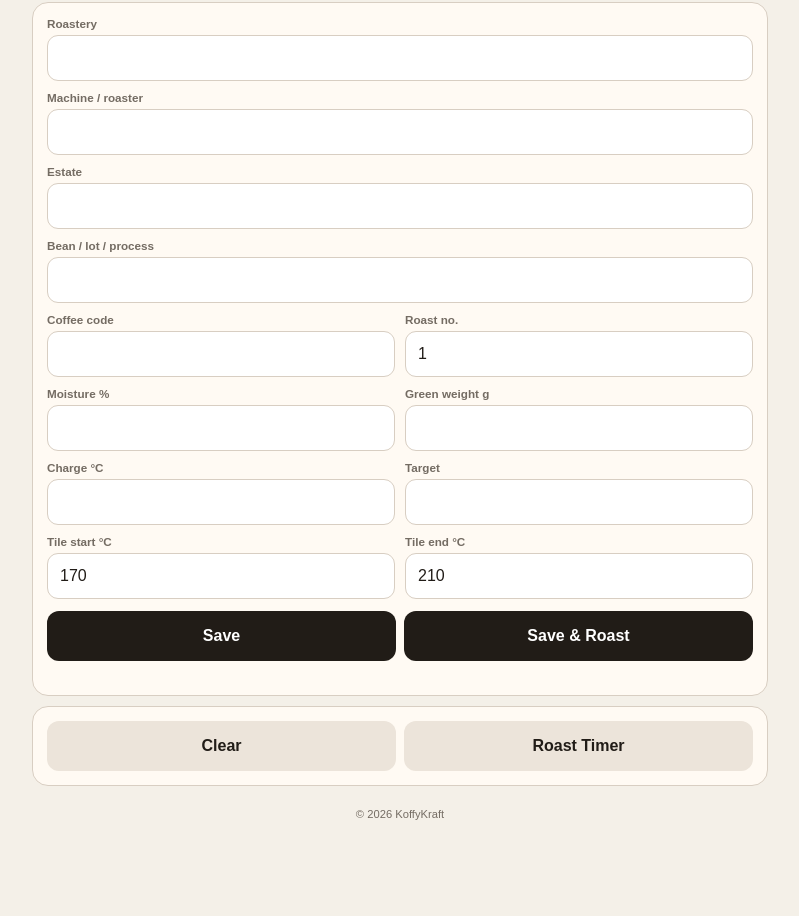
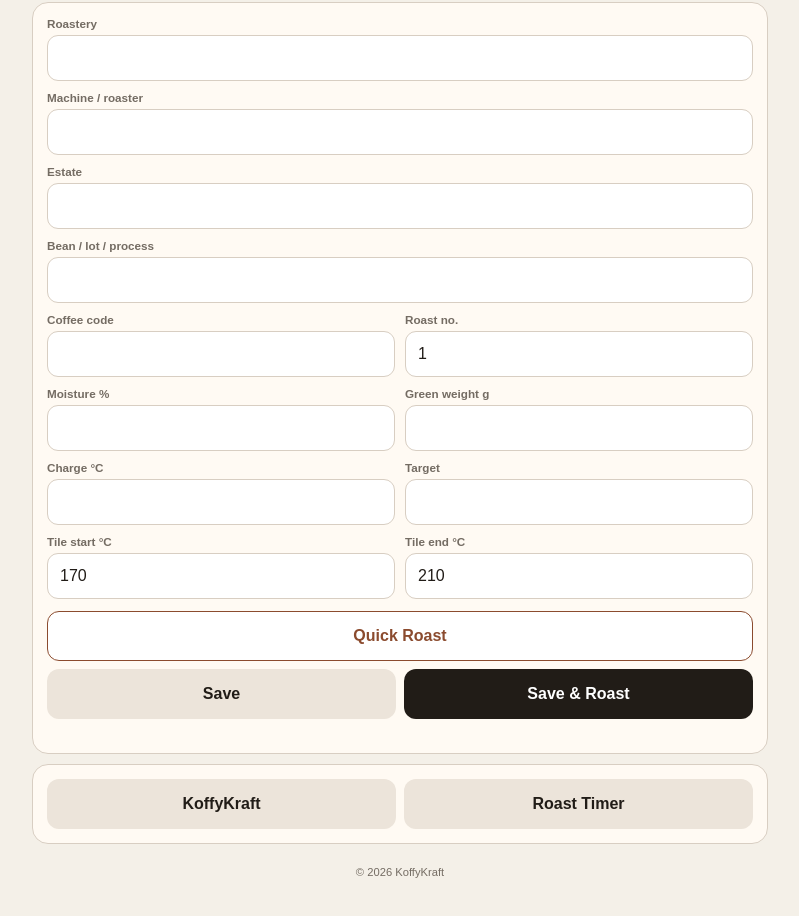
Before and after one commit to koffykraft/workbook, a plain HTML site: page roastbook.html in a window 1280 px wide. Shown: the part 88-1004 px from the top of the page, without its empty margins (240-1039 px from the left). Drawn offline with Linux system fonts and the light colour scheme.

Commit message:
Add safe Quick Roast working reset

```diff
--- a/roastbook.html
+++ b/roastbook.html
@@ -28,9 +28,9 @@ label{font-size:.73rem;color:var(--muted);font-weight:700}input,select{width:100
 <div class="field"><label>Tile start °C</label><input id="tileStart" type="number" value="170"></div>
 <div class="field"><label>Tile end °C</label><input id="tileEnd" type="number" value="210"></div>
 </div>
-<div class="actions"><button class="btn" id="savePlan">Save</button><button class="btn" id="saveOpen">Save & Roast</button></div>
+<div class="actions"><button class="btn" id="quick" style="grid-column:1/-1;background:#fff;color:#8b4b2e;border:1px solid #8b4b2e">Quick Roast</button><button class="btn ghost" id="savePlan">Save</button><button class="btn" id="saveOpen">Save & Roast</button></div>
 <div class="saved" id="saved"></div></section>
-<section class="card"><div class="actions" style="margin-top:0"><button class="btn ghost" id="clear">Clear</button><a class="btn ghost" href="roast-timer-v14.html">Roast Timer</a></div></section>
+<section class="card"><div class="actions" style="margin-top:0"><a class="btn ghost" href="index.html">KoffyKraft</a><a class="btn ghost" href="roast-timer-v14.html">Roast Timer</a></div></section>
 <footer>© 2026 KoffyKraft</footer></main>
 <script>
 const $=id=>document.getElementById(id),DB='KoffyKraftTemporaryRoastbook',VER=1;
@@ -46,6 +46,6 @@ async function save(go){const d=data();localStorage.setItem('kk_preroast_plan',J
  $('saved').textContent='Saved';if(go)location.href='roast-timer-v14.html';
 }
 $('savePlan').onclick=()=>save(false);$('saveOpen').onclick=()=>save(true);
-$('clear').onclick=()=>{ids.forEach(id=>$(id).value='');$('roastNo').value=1;$('tileStart').value=170;$('tileEnd').value=210;$('saved').textContent=''};
+$('quick').onclick=()=>{const keep={roasteryName:$('roasteryName').value,machineName:$('machineName').value,tileStart:$('tileStart').value||170,tileEnd:$('tileEnd').value||210};ids.forEach(id=>$(id).value='');$('roasteryName').value=keep.roasteryName;$('machineName').value=keep.machineName;$('roastNo').value=1;$('tileStart').value=keep.tileStart;$('tileEnd').value=keep.tileEnd;localStorage.removeItem('kk_preroast_plan');const fields={roasteryName:keep.roasteryName,machineName:keep.machineName,estate:'',coffeeCode:'',roastNo:1,roastDate:new Date().toISOString().slice(0,10),moisture:'',greenWeight:'',chargeTemp:'',targetColor:'',roastedWeight:'',finalColor:'',notes:''};localStorage.setItem('kk_fields_v10',JSON.stringify(fields));const old=JSON.parse(localStorage.getItem('kk_roast_v10')||'{}');old.events=[];old.readings={exhaust:[],bean:[]};old.running=false;old.elapsed=0;old.tile={start:Number(keep.tileStart)||170,end:Number(keep.tileEnd)||210,step:old.tile?.step||1,decimals:old.tile?.decimals||0};localStorage.setItem('kk_roast_v10',JSON.stringify(old));$('saved').textContent='Working roast reset · saved records untouched'};
 try{fill(JSON.parse(localStorage.getItem('kk_preroast_plan')||'null'))}catch(e){}
 </script></body></html>
```
